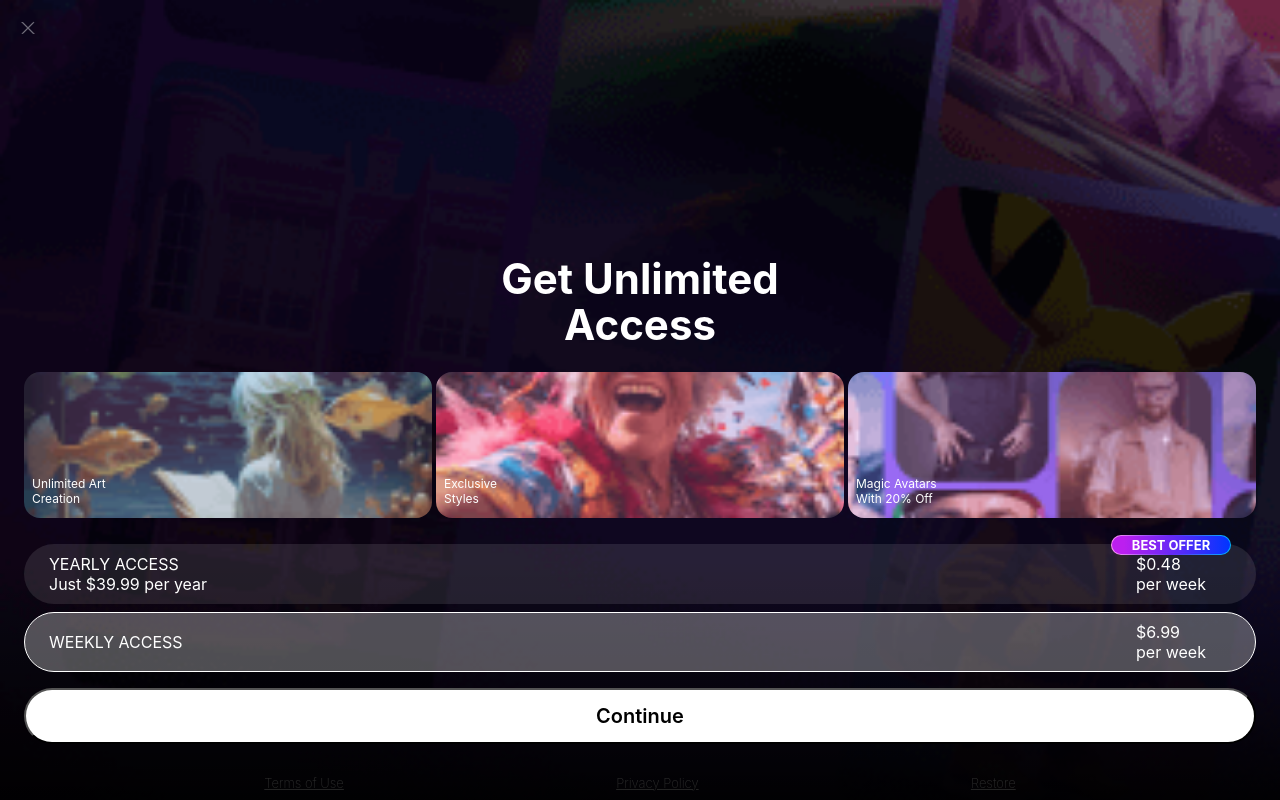
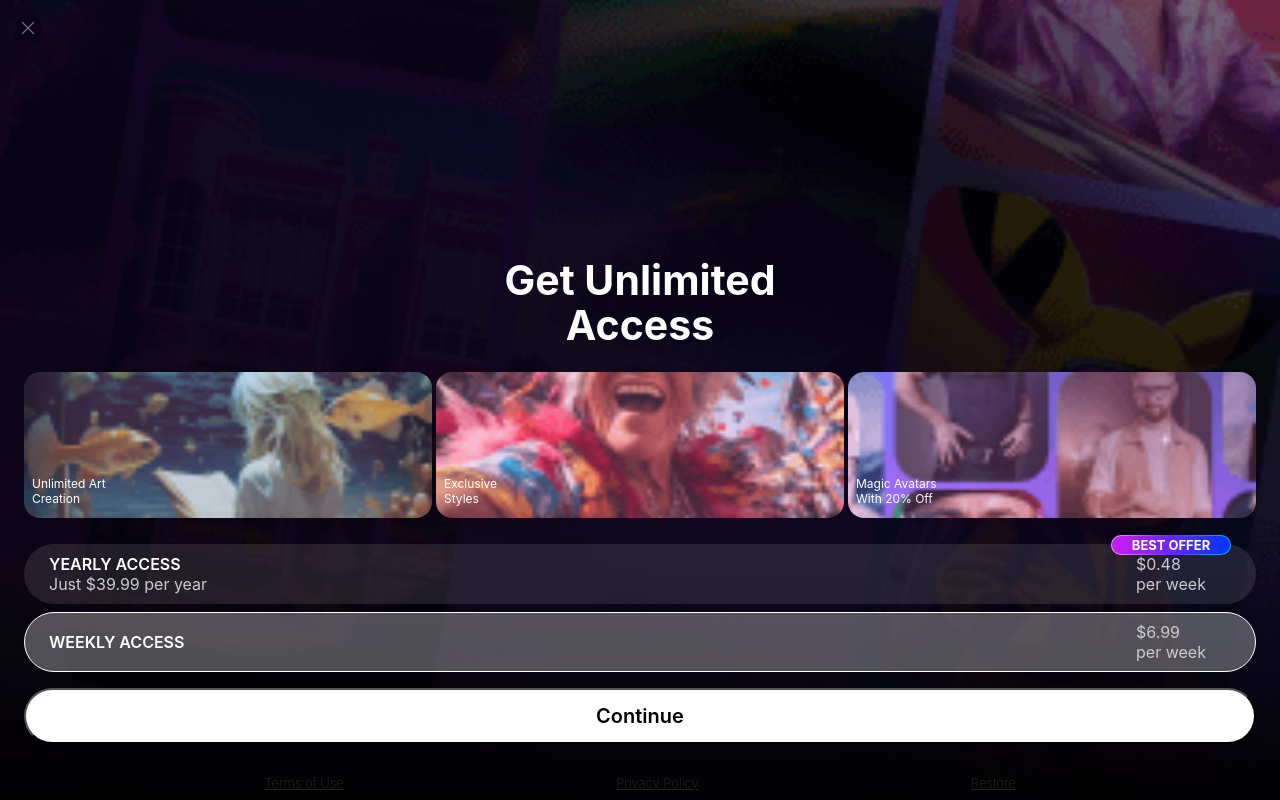
Before and after one commit to AlexFreshIce/test_banner, a website built with Vite: page index.html in a window 1280 px wide. Built offline with nearby package versions, Linux system fonts and the light colour scheme.

Commit message:
add compress font size, fix styles

```diff
--- a/src/style.css
+++ b/src/style.css
@@ -107,7 +107,7 @@
 }
 .banner__offer-item {
   position: relative;
-  color: #ffffff;
+  color: #cbcbcd;
   display: flex;
   justify-content: space-between;
   align-items: center;
@@ -120,6 +120,11 @@
 .banner__offer-item--selected {
   background-color: #ffffff4d;
   border-color: #ffffff;
+}
+
+.banner__offer-title {
+  color: #ffffff;
+  font-weight: 600;
 }
 
 .banner__offer-badge {
@@ -148,6 +153,7 @@
   display: flex;
   justify-content: center;
   align-items: center;
+  color: #ffffff;
   font-size: 13px;
   font-weight: 700;
   text-transform: uppercase;
@@ -168,7 +174,6 @@
   border-radius: 100px;
   cursor: pointer;
 }
-
 
 .footer {
   width: 100%;
@@ -224,11 +229,11 @@
     background-image: url("./assets/bg_x3.png");
   }
   .banner__feature-item--1 {
-    background-image: url("./assets/features/feature_3_x3.png");
+    background-image: url("./assets/features/feature_1_x3.png");
   }
 
   .banner__feature-item--2 {
-    background-image: url("./assets/features/feature_3_x3.png");
+    background-image: url("./assets/features/feature_2_x3.png");
   }
 
   .banner__feature-item--3 {
--- a/src/translation.js
+++ b/src/translation.js
@@ -35,7 +35,19 @@ function applyTranslations(translations) {
       text = text.replace(/\{\{(\w+)\}\}/g, PRICE_CONFIG[priceKey] || "");
     }
 
+    const styles = window.getComputedStyle(el);
+    const fontSize = parseFloat(styles.fontSize);
+    const lineHeight = parseFloat(styles.lineHeight) || fontSize;
+    const heightBefore = el.offsetHeight;
+
     el.innerHTML = text;
+
+    const heightAfter = el.offsetHeight;
+
+    if (heightAfter > heightBefore && fontSize > 12) {
+      el.style.fontSize = fontSize - 1 + "px";
+      el.style.lineHeight = lineHeight - 1 + "px";
+    }
   });
 }
 
```
Also changed, not shown: src/assets/features/feature_1_x2.png, src/assets/features/feature_1_x3.png, src/assets/features/feature_2_x2.png, src/assets/features/feature_2_x3.png, src/assets/features/feature_3_x2.png, src/assets/features/feature_3_x3.png.
